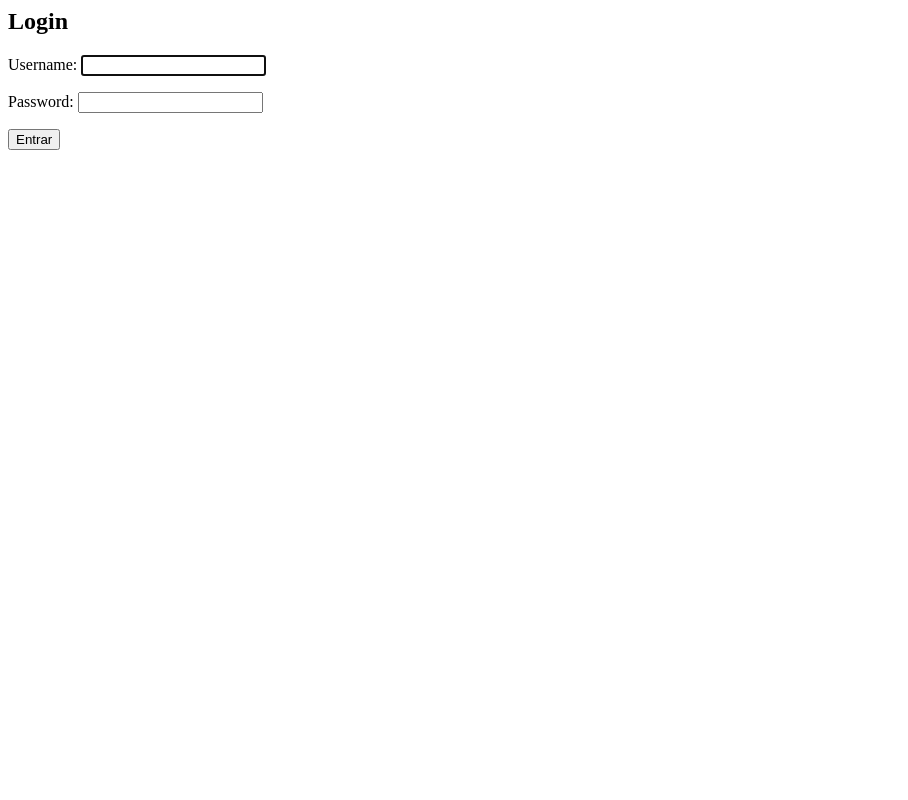
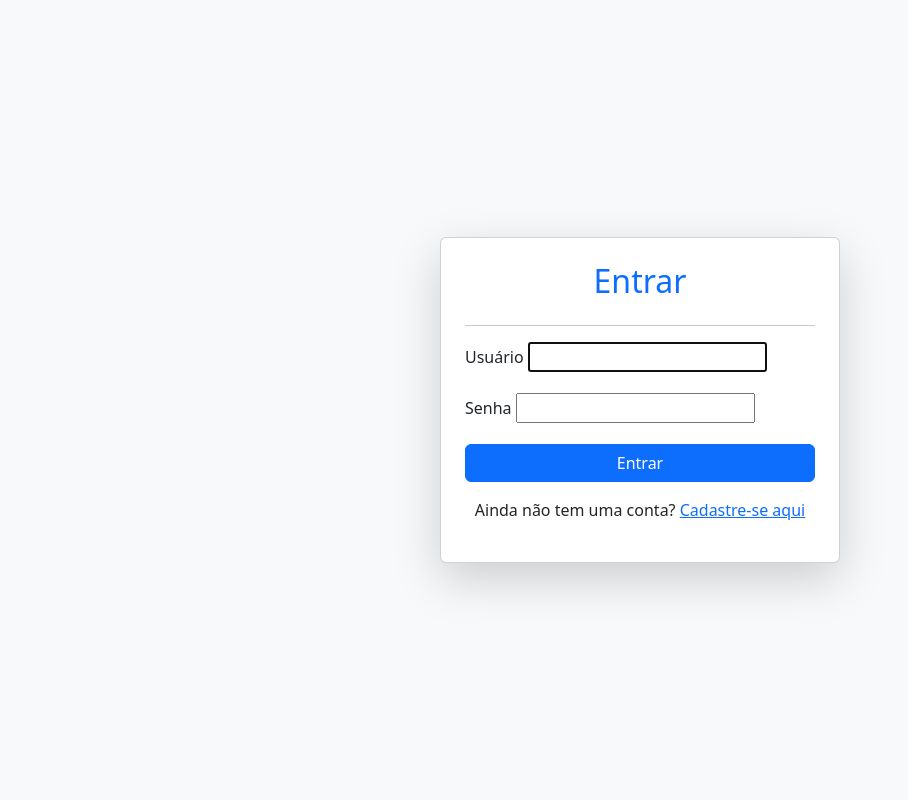
Before and after one commit to RenanDevKF/Aplicativos, a Django app: page /usuarios/login/ in a window 1280 px wide. Shown: the whole page, without its empty margins (0-908 px from the left). Run offline with Django 5.2, Linux system fonts and the light colour scheme.

Commit message:
refactor: estilização e adequação do login

```diff
--- a/Aplicativos/lotofacil_app/usuarios/templates/usuarios/login.html
+++ b/Aplicativos/lotofacil_app/usuarios/templates/usuarios/login.html
@@ -1,6 +1,42 @@
-<h2>Login</h2>
-<form method="POST">
-    {% csrf_token %}
-    {{ form.as_p }}
-    <button type="submit">Entrar</button>
-</form>
+<!DOCTYPE html>
+<html lang="pt-BR">
+<head>
+    <meta charset="UTF-8">
+    <meta name="viewport" content="width=device-width, initial-scale=1.0">
+    <title>Login</title>
+    <!-- Bootstrap CSS -->
+    <link rel="stylesheet" href="https://cdn.jsdelivr.net/npm/bootstrap@5.3.0/dist/css/bootstrap.min.css">
+</head>
+<body class="bg-light">
+
+    <div class="container d-flex justify-content-center align-items-center vh-100">
+        <div class="card shadow-lg p-4" style="width: 100%; max-width: 400px;">
+            <h2 class="text-center text-primary">Entrar</h2>
+            <hr>
+
+            <form method="POST">
+                {% csrf_token %}
+
+                <div class="mb-3">
+                    <label class="form-label">Usuário</label>
+                    {{ form.username }}
+                </div>
+
+                <div class="mb-3">
+                    <label class="form-label">Senha</label>
+                    {{ form.password }}
+                </div>
+
+                <button type="submit" class="btn btn-primary w-100">Entrar</button>
+            </form>
+
+            <p class="text-center mt-3">
+                Ainda não tem uma conta? <a href="{% url 'cadastro' %}">Cadastre-se aqui</a>
+            </p>
+        </div>
+    </div>
+
+    <!-- Bootstrap JS -->
+    <script src="https://cdn.jsdelivr.net/npm/bootstrap@5.3.0/dist/js/bootstrap.bundle.min.js"></script>
+</body>
+</html>
```
